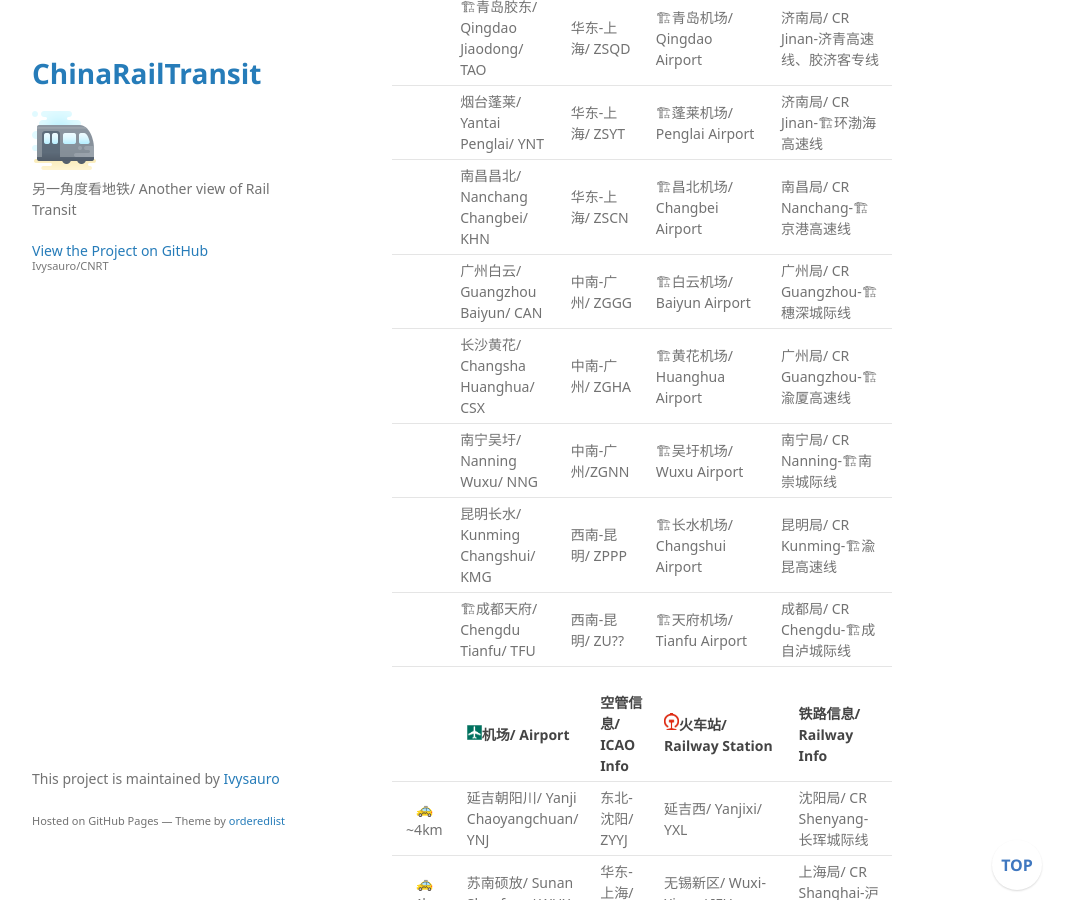
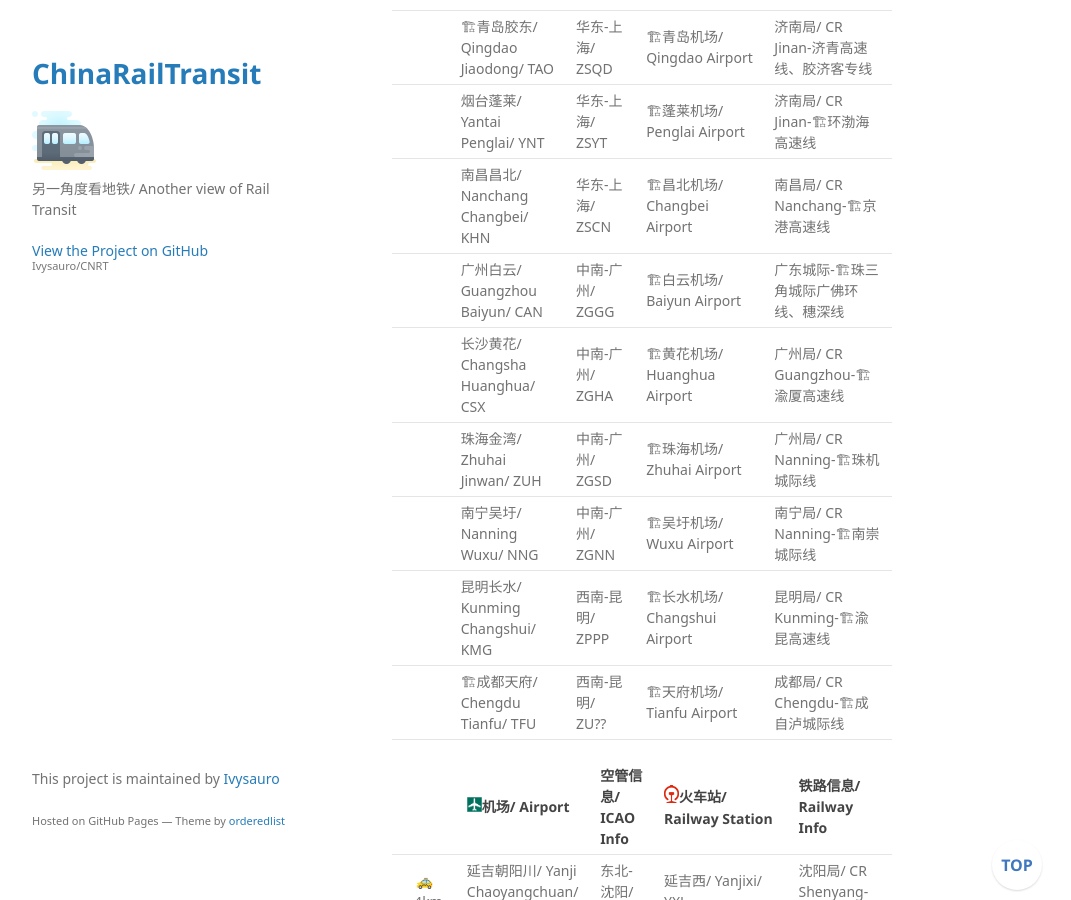
Before and after one commit to Ivysauro/CNRT, a Jekyll site: the page built from data/Air-Rail.md, in a window 1280 px wide and 900 px high, scrolled down 2624 px. Shown: the whole window, without its empty margins (178-1249 px from the left). Built offline with Jekyll 4.4.1, drawn with Linux system fonts in a browser that asks for light colours; some web fonts are replaced; our own code applies the rules of GitHub Pages for plain Markdown files; a script that is not in the unit is left out.

Commit message:
🍊更新广东数据
感谢地铁族@地铁狂迷

```diff
--- a/data/Air-Rail.md
+++ b/data/Air-Rail.md
@@ -45,9 +45,10 @@
 | | 🏗青岛胶东/ Qingdao Jiaodong/ TAO | 华东-上海/ ZSQD | 🏗青岛机场/ Qingdao Airport | 济南局/ CR Jinan-济青高速线、胶济客专线 |
 | | 烟台蓬莱/ Yantai Penglai/ YNT | 华东-上海/ ZSYT | 🏗蓬莱机场/ Penglai Airport | 济南局/ CR Jinan-🏗环渤海高速线 |
 | | 南昌昌北/ Nanchang Changbei/ KHN | 华东-上海/ ZSCN | 🏗昌北机场/ Changbei Airport | 南昌局/ CR Nanchang-🏗京港高速线 |
-| | 广州白云/ Guangzhou Baiyun/ CAN | 中南-广州/ ZGGG | 🏗白云机场/ Baiyun Airport | 广州局/ CR Guangzhou-🏗穗深城际线 |
+| | 广州白云/ Guangzhou Baiyun/ CAN | 中南-广州/ ZGGG | 🏗白云机场/ Baiyun Airport | 广东城际-🏗珠三角城际广佛环线、穗深线 |
 | | 长沙黄花/ Changsha Huanghua/ CSX | 中南-广州/ ZGHA | 🏗黄花机场/ Huanghua Airport | 广州局/ CR Guangzhou-🏗渝厦高速线 |
-| | 南宁吴圩/ Nanning Wuxu/ NNG | 中南-广州/ZGNN | 🏗吴圩机场/ Wuxu Airport | 南宁局/ CR Nanning-🏗南崇城际线 |
+| | 珠海金湾/ Zhuhai Jinwan/ ZUH | 中南-广州/ ZGSD | 🏗珠海机场/ Zhuhai Airport | 广州局/ CR Nanning-🏗珠机城际线 |
+| | 南宁吴圩/ Nanning Wuxu/ NNG | 中南-广州/ ZGNN | 🏗吴圩机场/ Wuxu Airport | 南宁局/ CR Nanning-🏗南崇城际线 |
 | | 昆明长水/ Kunming Changshui/ KMG | 西南-昆明/ ZPPP | 🏗长水机场/ Changshui Airport | 昆明局/ CR Kunming-🏗渝昆高速线 |
 | | 🏗成都天府/ Chengdu Tianfu/ TFU | 西南-昆明/ ZU?? | 🏗天府机场/ Tianfu Airport | 成都局/ CR Chengdu-🏗成自泸城际线 |
 
```
